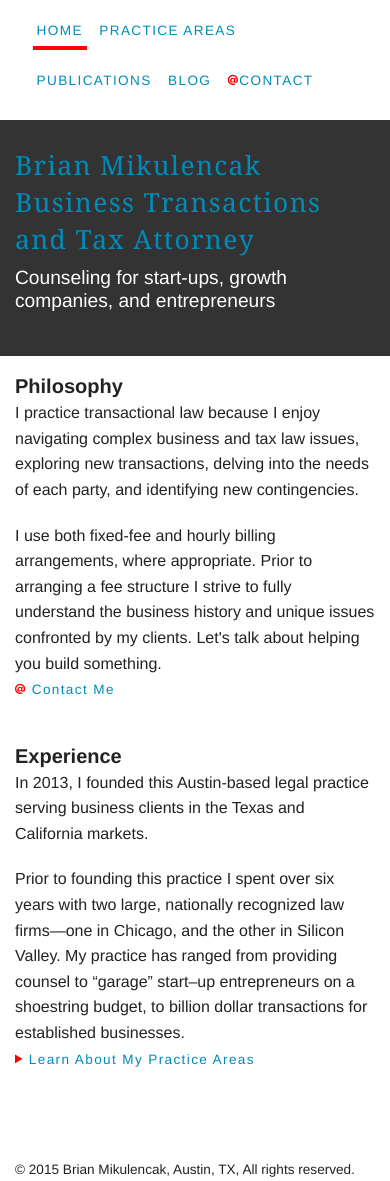
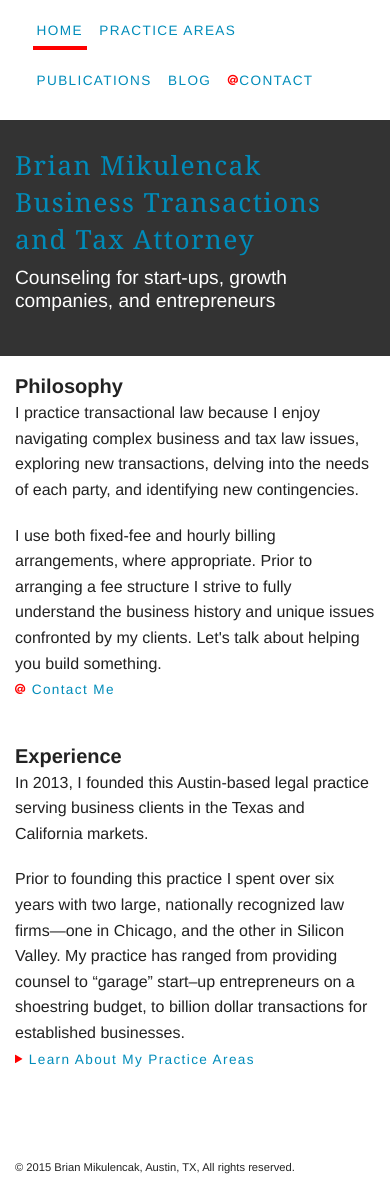
Before and after one commit to brianmik/bmaustinlaw, a Jekyll site: the page built from index.html, in a window 390 px wide. Built offline with Jekyll 4.4.1, drawn with Linux system fonts in a browser that asks for light colours; Markdown is read by kramdown in place of the engine named in the settings; comment, search, counter and statistics services are not loaded.

Commit message:
styling for small screens

```diff
--- a/css/main.css
+++ b/css/main.css
@@ -374,11 +374,12 @@
 
   .copyright {
     bottom: -3rem;
+    font-size: .7rem;
   }
 
   .left {
     float: none !important;
-    margin: 0 25%;
+    margin: 0 20%;
   }
 
   .right {
```
